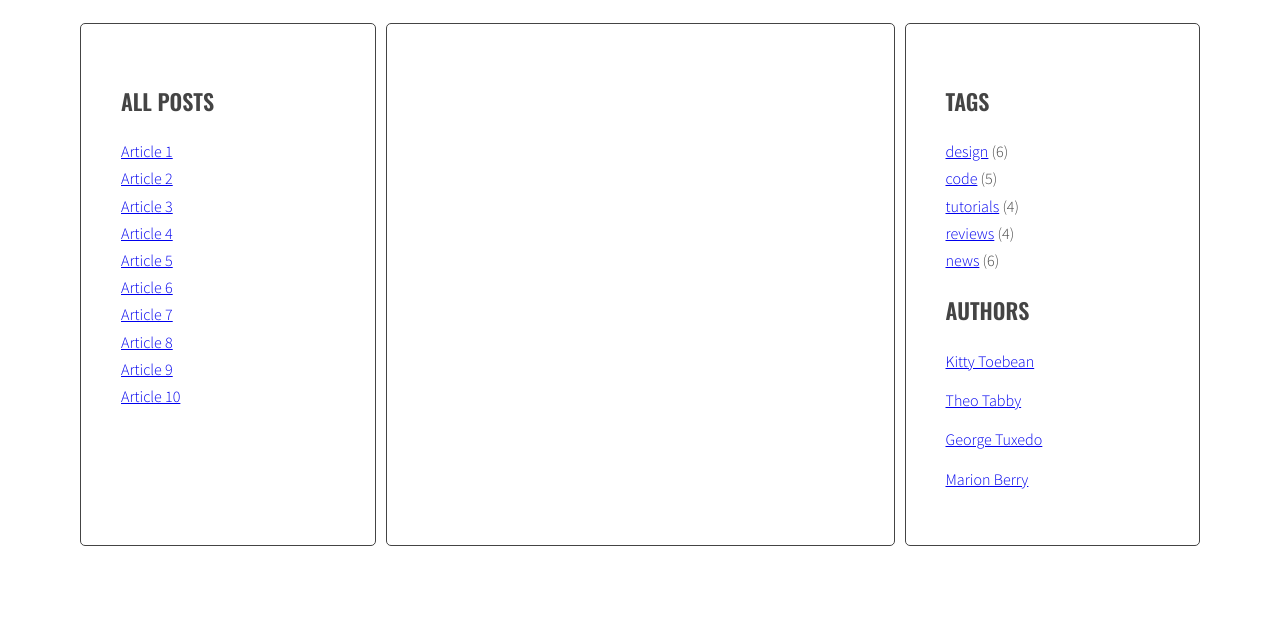
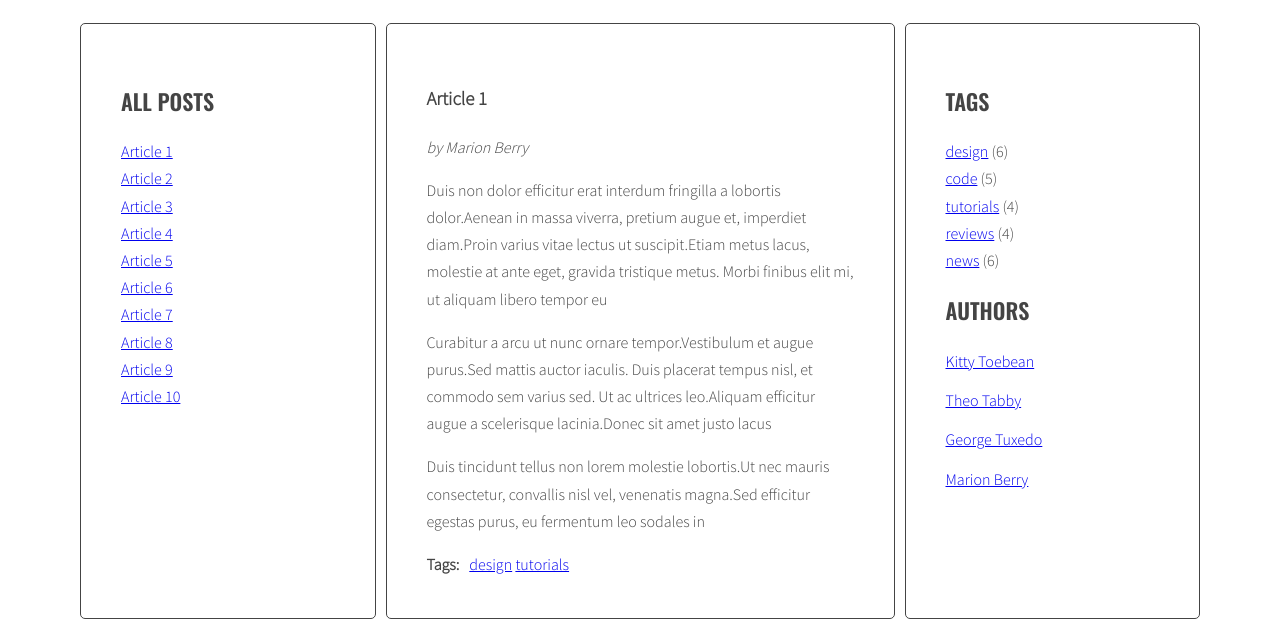
Before and after one commit to adam-ciolek/javascript-blog, a website: page index.html in a window 1280 px wide. Shown: the part 220-847 px from the top of the page. Before the commit the page ends 800 px from the top, so only its background shows below. Drawn offline with nearby package versions, Linux system fonts and the light colour scheme.

Commit message:
Add new changes

```diff
--- a/index.html
+++ b/index.html
@@ -15,11 +15,10 @@
         <aside class="sidebar">
           <h2 class="section-title">All posts</h2>
           <ul class="list titles">
-
           </ul>
         </aside>
         <section class="posts">
-          <article class="post" id="article-1">
+          <article class="post active" id="article-1">
             <h3 class="post-title">Article 1</h3>
             <p class="post-author">by Marion Berry</p>
             <div class="post-content">
```
Lines whose indentation alone changed are shown as unchanged.
